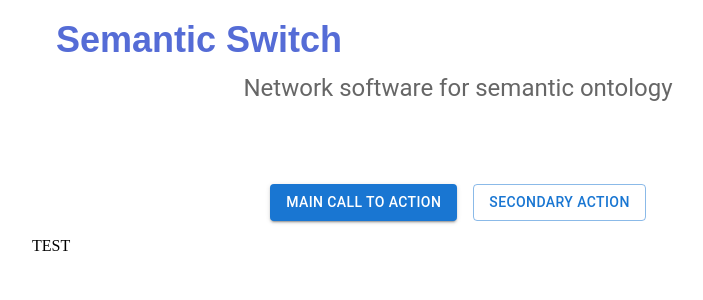
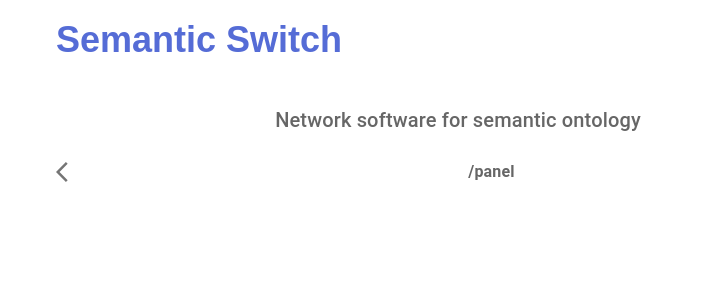
Before and after one commit to woodylewis/semantic-switch, a React (Create React App) app: page /panel in a window 1280 px wide. Shown: the top 300 px of the page, without its empty margins (182-885 px from the left). Built offline with nearby package versions, Linux system fonts and the light colour scheme.

Commit message:
no message

```diff
--- a/src/Gateway.tsx
+++ b/src/Gateway.tsx
@@ -8,16 +8,14 @@ import { StringList } from './StringList';
 
 const Gateway = () => {
   return (
-    <div>
       <BrowserRouter>
         <TopBar />
         <Routes>
-          <Route path='/' element={<Home />} />
+          <Route path="/" element={<Home />} />
           <Route index element={<Home />} />
-          <Route path={StringList.PANEL_LINK} element={<Panel />} />
+          <Route path="/panel" element={<Panel />} />
         </Routes>
       </BrowserRouter>
-    </div>
   );
 };
 
--- a/src/Home.tsx
+++ b/src/Home.tsx
@@ -1,3 +1,4 @@
+import * as React from 'react';
 import { Link } from 'react-router-dom';
 
 import Button from '@mui/material/Button';
@@ -13,7 +14,7 @@ import { createTheme, ThemeProvider } from '@mui/material/styles';
 
 import { StringList } from './StringList';
 
-function Copyright() {
+const Copyright = () => {
   return (
     <Typography variant="body2" color="text.secondary" align="center">
       {'Copyright ©'}
@@ -29,13 +30,17 @@ const cards = [1, 2, 3];
 
 const theme = createTheme();
 
-export default function Album() {
+const Home = () => {
   return (
-    <ThemeProvider theme={theme}>
-      <CssBaseline />
-      <main>
         <Container sx={{ py: 8 }} maxWidth="md">
-          {/* End hero unit */}
+          <Grid container>
+            <Grid item xs={12} textAlign='center'>
+              <Button component={Link} to='/panel' variant='outlined'>
+                Panel
+              </Button>
+              </Grid>
+          </Grid>
+
           <Grid container spacing={4}>
             {cards.map((card) => (
               <Grid item key={card} xs={12} sm={6} md={4}>
@@ -55,13 +60,11 @@ export default function Album() {
               </Grid>
             ))}
           </Grid>
-        </Container>
-      </main>
-      {/* Footer */}
       <Box sx={{ bgcolor: 'background.paper', p: 6 }} component="footer">
         <Copyright />
       </Box>
-      {/* End footer */}
-    </ThemeProvider>
+        </Container>
   );
-}
+};
+
+export default Home;
--- a/src/Panel.tsx
+++ b/src/Panel.tsx
@@ -1,11 +1,38 @@
 import React, { Fragment } from 'react';
 import { Link } from 'react-router-dom';
+
+import Grid from '@mui/material/Grid';
+import Container from '@mui/material/Container';
+import Typography from '@mui/material/Typography';
+import ArrowBackIosIcon from '@mui/icons-material/ArrowBackIos';
+
+import { StringList } from './StringList';
+
 
 const Panel = () => {
 
   return (
     <Fragment>
-      TEST
+      <Container maxWidth="md">
+      <Grid container>
+            <Grid item xs={1}>
+              <Link
+                style={{
+                  textDecoration: 'none',
+                  color: '#757575',
+                }}
+                to='/'
+              >
+                <ArrowBackIosIcon />
+              </Link>
+            </Grid>
+            <Grid item xs={11}>
+              <Typography align='center' color='textSecondary' fontWeight={700}>
+                {StringList.PANEL_LINK}
+              </Typography>
+            </Grid>
+          </Grid>
+      </Container>
     </Fragment>
   );
 
--- a/src/TopBar.tsx
+++ b/src/TopBar.tsx
@@ -50,29 +50,17 @@ const TopBar = () => {
           </Grid>
         </Hidden>
       </Toolbar>
-        <Typography variant="h5" align="center" color="text.secondary" paragraph>
-              Network software for semantic ontology
-            </Typography>
-
         <Box
           sx={{
             bgcolor: 'background.paper',
             pt: 4,
-            pb: 2,
+            pb: 1,
           }}
         >
           <Container maxWidth="sm">
-            <Stack
-              sx={{ pt: 4 }}
-              direction="row"
-              spacing={2}
-              justifyContent="center"
-            >
-            <Link to={StringList.PANEL_LINK}>
-              <Button variant="contained">Main call to action</Button>
-            </Link>
-              <Button variant="outlined">Secondary action</Button>
-            </Stack>
+        <Typography variant="h6" align="center" color="text.secondary" paragraph>
+              Network software for semantic ontology
+        </Typography>
           </Container>
         </Box>
     </div>
```
Also changed, not shown: package.json (+9 -8 lines), 1 other file (tests, documents, lock files or other folders).
